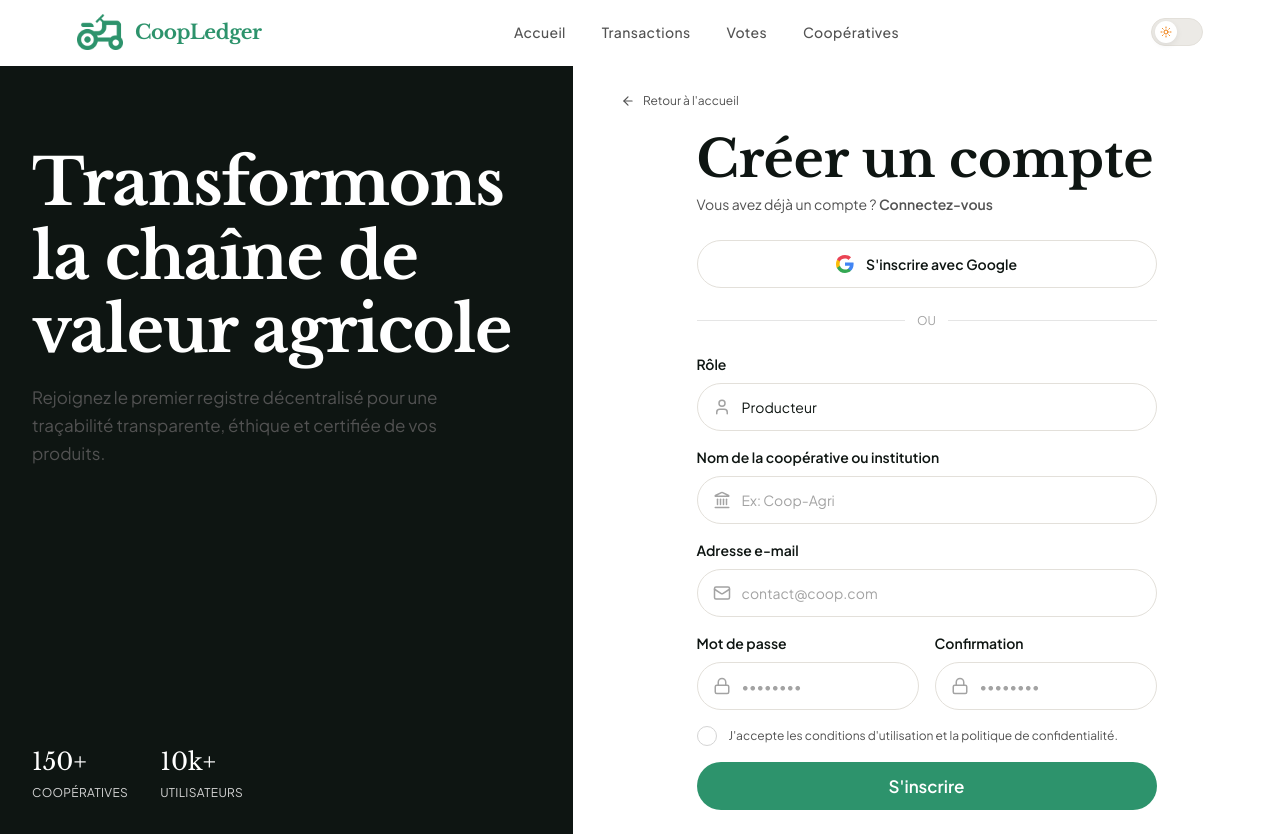
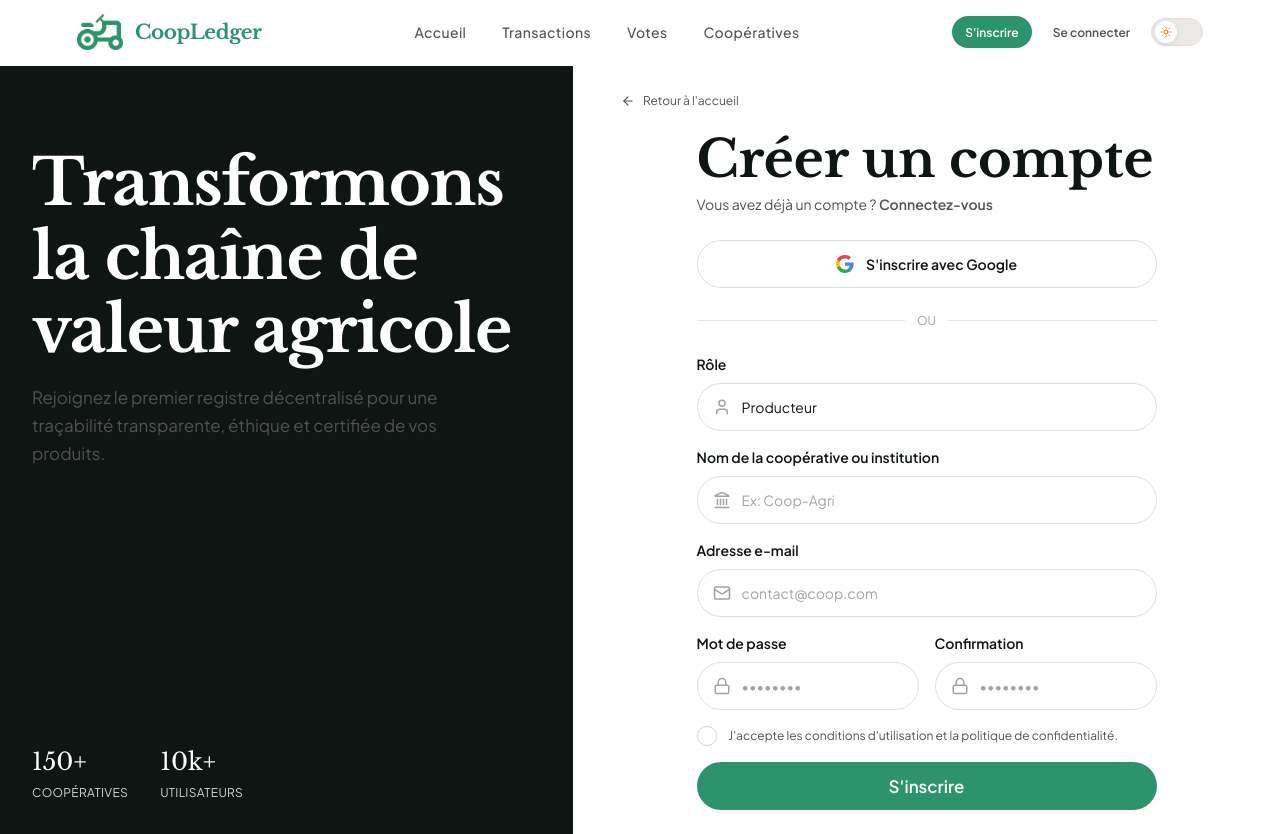
Before and after one commit to Vianology/CoopLedger_Web_App, a React (Vite) app: page /profile in a window 1280 px wide. Built offline with nearby package versions, Linux system fonts and the light colour scheme.

Commit message:
add login and register button in the nav bar

```diff
--- a/src/components/Navbar/Navbar.jsx
+++ b/src/components/Navbar/Navbar.jsx
@@ -1,7 +1,8 @@
 import React, { useState, useEffect } from 'react';
-import { NavLink } from 'react-router-dom';
+import { NavLink, useNavigate } from 'react-router-dom';
 import { Sun, Moon } from 'lucide-react';
 import styles from './navbar.module.css';
+import Button from '../UI/Button/Button';
 
 function Navbar({ logo, brandName, navLinks = [], actionIcons = [] }) {
     const [theme, setTheme] = useState(() => {
@@ -9,6 +10,7 @@ function Navbar({ logo, brandName, navLinks = [], actionIcons = [] }) {
     });
     const [scrolled, setScrolled] = useState(false);
     const [menuOpen, setMenuOpen] = useState(false);
+    const navigate = useNavigate();
 
     useEffect(() => {
         document.documentElement.setAttribute('data-theme', theme);
@@ -73,6 +75,24 @@ function Navbar({ logo, brandName, navLinks = [], actionIcons = [] }) {
                         );
                     })}
 
+                    {/* Boutons Auth — desktop uniquement */}
+                    <div className={styles.auth_buttons}>
+                        <Button
+                            variant="primary"
+                            size="sm"
+                            onClick={() => navigate('/register')}
+                        >
+                            S'inscrire
+                        </Button>
+                        <Button
+                            variant="ghost"
+                            size="sm"
+                            onClick={() => navigate('/login')}
+                        >
+                            Se connecter
+                        </Button>
+                    </div>
+
                     {/* Toggle dark/light */}
                     <button
                         onClick={toggleTheme}
@@ -116,6 +136,26 @@ function Navbar({ logo, brandName, navLinks = [], actionIcons = [] }) {
                         </li>
                     ))}
                 </ul>
+
+                {/* Boutons Auth — mobile */}
+                <div className={styles.mobile_auth}>
+                    <Button
+                        variant="ghost"
+                        size="md"
+                        className={styles.mobile_auth_btn}
+                        onClick={() => { navigate('/login'); setMenuOpen(false); }}
+                    >
+                        Se connecter
+                    </Button>
+                    <Button
+                        variant="primary"
+                        size="md"
+                        className={styles.mobile_auth_btn}
+                        onClick={() => { navigate('/register'); setMenuOpen(false); }}
+                    >
+                        S'inscrire
+                    </Button>
+                </div>
             </div>
         </header>
     );
--- a/src/components/Navbar/navbar.module.css
+++ b/src/components/Navbar/navbar.module.css
@@ -141,6 +141,13 @@
     color: var(--color-text-primary);
 }
 
+/* ---- AUTH BUTTONS ---- */
+.auth_buttons {
+    display: flex;
+    align-items: center;
+    gap: var(--space-2);
+}
+
 /* ---- DARK MODE TOGGLE ---- */
 .theme_toggle {
     width: auto;
@@ -247,14 +254,14 @@
 }
 
 .mobile_menu_open {
-    max-height: 400px;
+    max-height: 500px;
     border-top-color: var(--color-border);
 }
 
 .mobile_links {
     display: flex;
     flex-direction: column;
-    padding: var(--space-4) var(--section-px) var(--space-6);
+    padding: var(--space-4) var(--section-px) var(--space-2);
     gap: var(--space-1);
     list-style: none;
     max-width: var(--container-max);
@@ -284,13 +291,45 @@
     font-weight: var(--fw-semibold);
 }
 
+/* ---- MOBILE AUTH BUTTONS ---- */
+.mobile_auth {
+    display: flex;
+    flex-direction: column;
+    gap: var(--space-2);
+    padding: var(--space-3) var(--section-px) var(--space-6);
+    max-width: var(--container-max);
+    margin: 0 auto;
+    border-top: 1px solid var(--color-border);
+    margin-top: var(--space-2);
+}
+
+.mobile_auth_btn {
+    width: 100% !important;
+    justify-content: center;
+}
+
 /* ============================
    RESPONSIVE
    ============================ */
 
-/* Tablet & Mobile */
+/* Tablette large : on réduit les espacements */
+@media (max-width: 1024px) {
+    .nav_item {
+        padding: 0 var(--space-3);
+    }
+
+    .auth_buttons {
+        gap: var(--space-1);
+    }
+}
+
+/* Tablette & Mobile */
 @media (max-width: 768px) {
     .nav_links {
+        display: none;
+    }
+
+    .auth_buttons {
         display: none;
     }
 
@@ -303,6 +342,7 @@
     }
 }
 
+/* Petits mobiles */
 @media (max-width: 480px) {
     .brand_name {
         font-size: var(--fs-lg);
--- a/src/components/UI/Button/Button.module.css
+++ b/src/components/UI/Button/Button.module.css
@@ -102,7 +102,6 @@
     height: 32px;
     padding: 0 var(--space-3);
     font-size: var(--fs-xs);
-    border-radius: var(--radius-sm);
 }
 
 .md {
--- a/src/pages/Auth/Register/Register.jsx
+++ b/src/pages/Auth/Register/Register.jsx
@@ -6,9 +6,16 @@ import CheckboxField from '../../../components/UI/CheckboxField/CheckboxField';
 import SocialButton from '../../../components/UI/SocialButton/SocialButton';
 import Button from '../../../components/UI/Button/Button';
 import styles from './register.module.css';
+import { useNavigate } from 'react-router-dom';
 
 const Register = () => {
-    // Exemple d'icône SVG Google pour le SocialButton
+
+    const navigate = useNavigate()
+
+    const handleDashboardRedirect = () => {
+        navigate('/dashboard');
+    };
+    //SVG Google pour le SocialButton
     const GoogleIcon = () => (
         <svg width="18" height="18" viewBox="0 0 18 18">
             <path d="M17.64 9.2c0-.64-.06-1.25-.18-1.8H9v3.41h4.84c-.21 1.15-.86 2.12-1.78 2.78v2.16h2.86c1.68-1.55 2.65-3.83 2.65-6.55z" fill="#4285F4" />
@@ -141,7 +148,7 @@ const Register = () => {
                                 <Button
                                     variant="primary"
                                     size="lg"
-                                    onClick={() => {}}
+                                    onClick={handleDashboardRedirect}
                                 >
                                     S'inscrire
                                 </Button>
```
